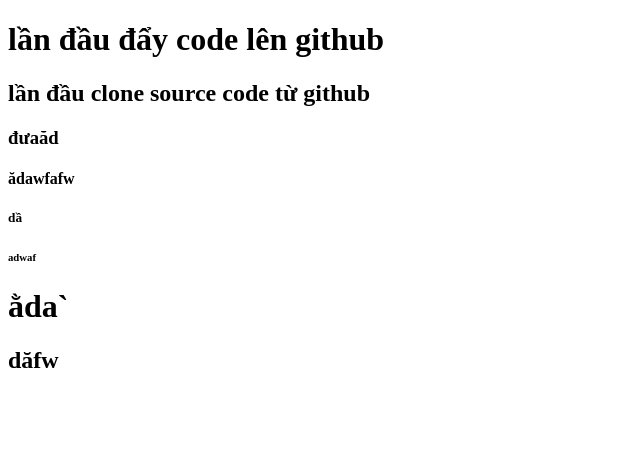
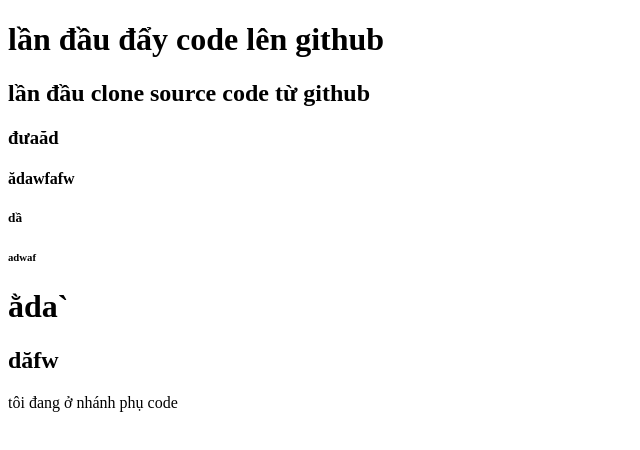
Before and after one commit to KhaiTrn/BC76_DemoGit, a plain HTML site: page index.html in a window 1280 px wide. Shown: the whole page, without its empty margins (0-640 px from the left). Drawn offline with Linux system fonts and the light colour scheme.

Commit message:
day code tu nhanh phu

```diff
--- a/index.html
+++ b/index.html
@@ -14,5 +14,6 @@
     <h6>adwaf</h6>
     <h1>ằda`</h1>
     <h2>dăfw</h2>
+    <div class="container">tôi đang ở nhánh phụ code</div>
   </body>
 </html>
```
